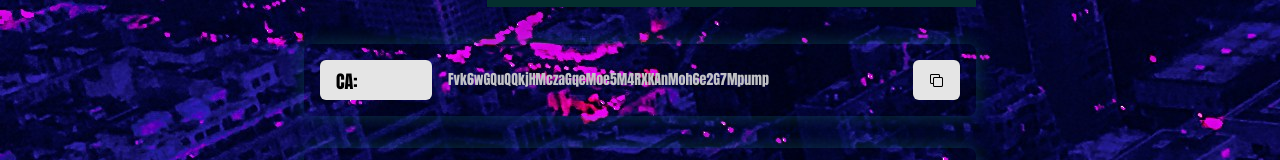
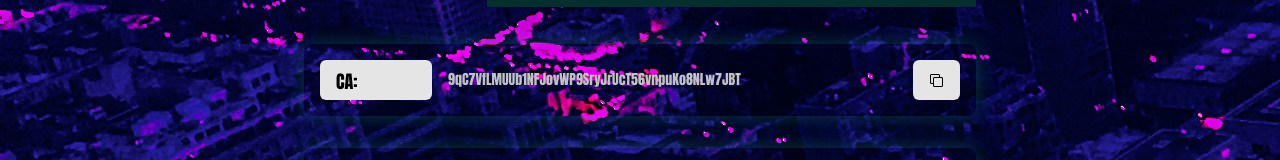
Before and after one commit to abdibrokhim/imcook.in, a Next.js app: page / in a window 1280 px wide. Shown: the part 320-480 px from the top of the page. Built offline with nearby package versions, Linux system fonts and the light colour scheme.

Commit message:
update ca

```diff
--- a/src/app/page.tsx
+++ b/src/app/page.tsx
@@ -108,7 +108,7 @@ export default function Home() {
       }
   ]
 
-  const ca = 'Fvk6wGQuQQkjHMczaGqeMoe5M4RXKAnMoh6e2G7Mpump'
+  const ca = '9qC7VfLMUUb1NFJovWP9SryJrUcT56vnpuKo8NLw7JBT'
 
   return (
     <div className="min-h-screen p-4 sm:p-8 md:p-12 lg:p-20">
```
